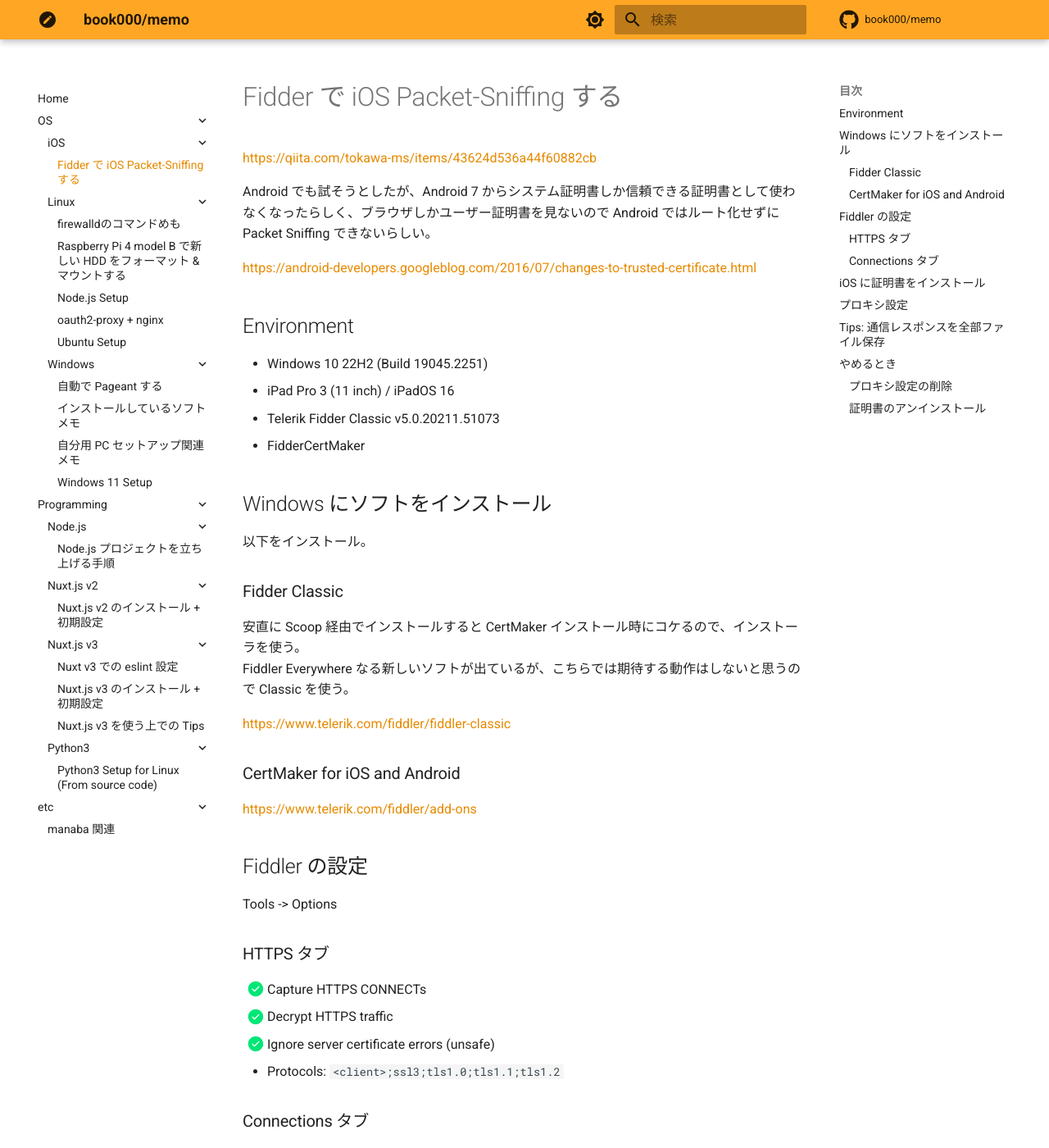
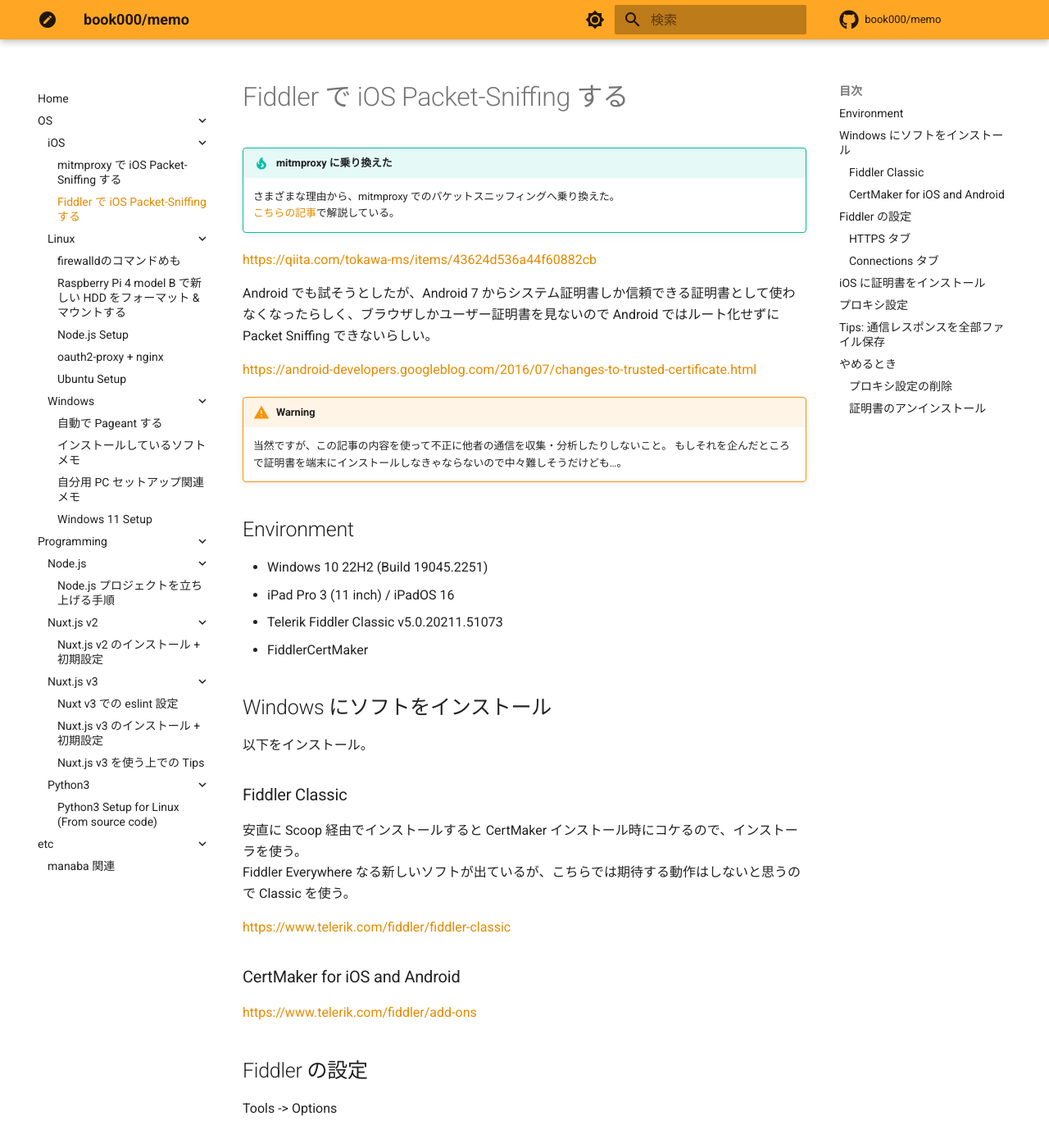
Before and after one commit to book000/memo, an MkDocs documentation site: the page built from docs/os/ios/packet-sniffing.md, in a window 1280 px wide and 1400 px high. Shown: the whole window at 82% size. Built offline with MkDocs 1.6.1 and Material for MkDocs 9.7.7, drawn with Linux system fonts in a browser that asks for light colours; comment, search, counter and statistics services are not loaded; some of the changed text lies outside the part shown.

Commit message:
feat: mitmproxy で iOS Packet-Sniffing する (#128)
Co-authored-by: Tomachi <book000@users.noreply.github.com>

```diff
--- a/docs/os/ios/packet-sniffing.md
+++ b/docs/os/ios/packet-sniffing.md
@@ -1,4 +1,8 @@
-# Fidder で iOS Packet-Sniffing する
+# Fiddler で iOS Packet-Sniffing する
+
+!!! tip "mitmproxy に乗り換えた"
+    さまざまな理由から、mitmproxy でのパケットスニッフィングへ乗り換えた。
+    [こちらの記事](https://memo.tomacheese.com/os/ios/packet-sniffing-mitmproxy/)で解説している。
 
 https://qiita.com/tokawa-ms/items/43624d536a44f60882cb
 
@@ -6,18 +10,22 @@
 
 https://android-developers.googleblog.com/2016/07/changes-to-trusted-certificate.html
 
+!!! warning "Warning"
+    当然ですが、この記事の内容を使って不正に他者の通信を収集・分析したりしないこと。
+    もしそれを企んだところで証明書を端末にインストールしなきゃならないので中々難しそうだけども…。
+
 ## Environment
 
 - Windows 10 22H2 (Build 19045.2251)
 - iPad Pro 3 (11 inch) / iPadOS 16
-- Telerik Fidder Classic v5.0.20211.51073
-- FidderCertMaker
+- Telerik Fiddler Classic v5.0.20211.51073
+- FiddlerCertMaker
 
 ## Windows にソフトをインストール
 
 以下をインストール。
 
-### Fidder Classic
+### Fiddler Classic
 
 安直に Scoop 経由でインストールすると CertMaker インストール時にコケるので、インストーラを使う。
 Fiddler Everywhere なる新しいソフトが出ているが、こちらでは期待する動作はしないと思うので Classic を使う。
```
Also changed, not shown: other parts of docs/os/ios/packet-sniffing.md (+1 -1 lines), docs/os/ios/packet-sniffing-mitmproxy.md (added, +200 -0 lines), docs/os/ios/assets/1.wifi-list.png (added), docs/os/ios/assets/10.install-alert.png (added), docs/os/ios/assets/11.root-cert-check.png (added), docs/os/ios/assets/12.mitmproxy-on.png (added), docs/os/ios/assets/2.wifi-detail.png (added), docs/os/ios/assets/3.proxy.png (added), docs/os/ios/assets/4.mitm-failed.png (added), docs/os/ios/assets/5.mitm-success.png (added), docs/os/ios/assets/6.profile-download-popup.png (added), docs/os/ios/assets/7.downloaded-profile.png (added), docs/os/ios/assets/8.setting-profile.png (added), docs/os/ios/assets/9.install-profile.png (added), 1 more files, 1 other file.
